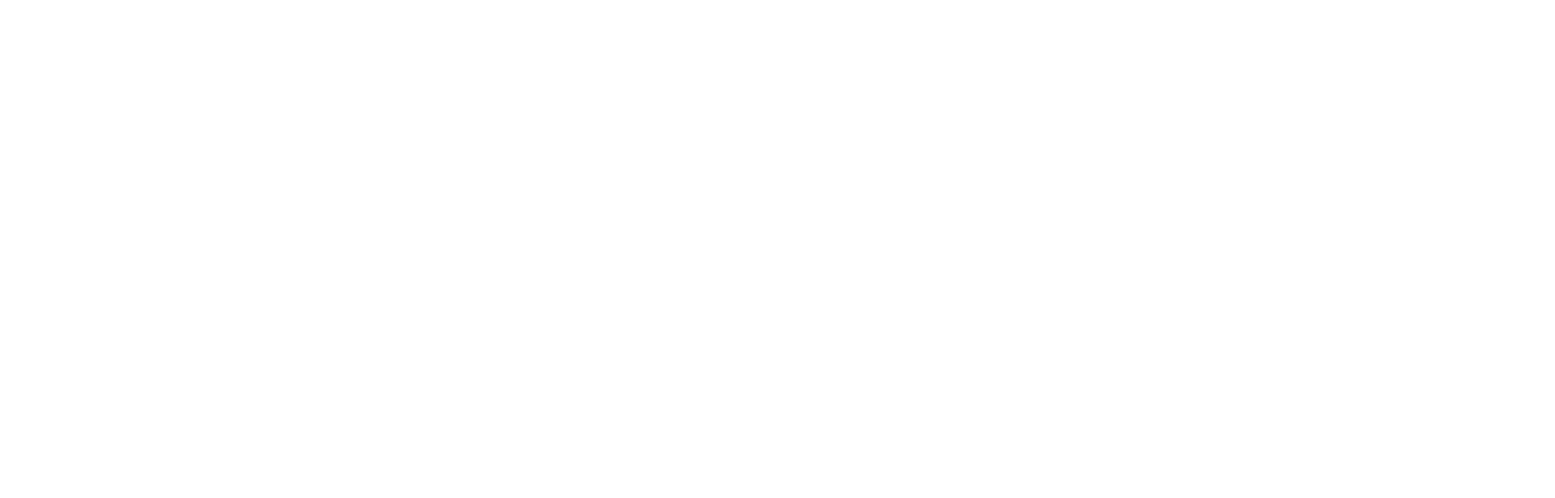
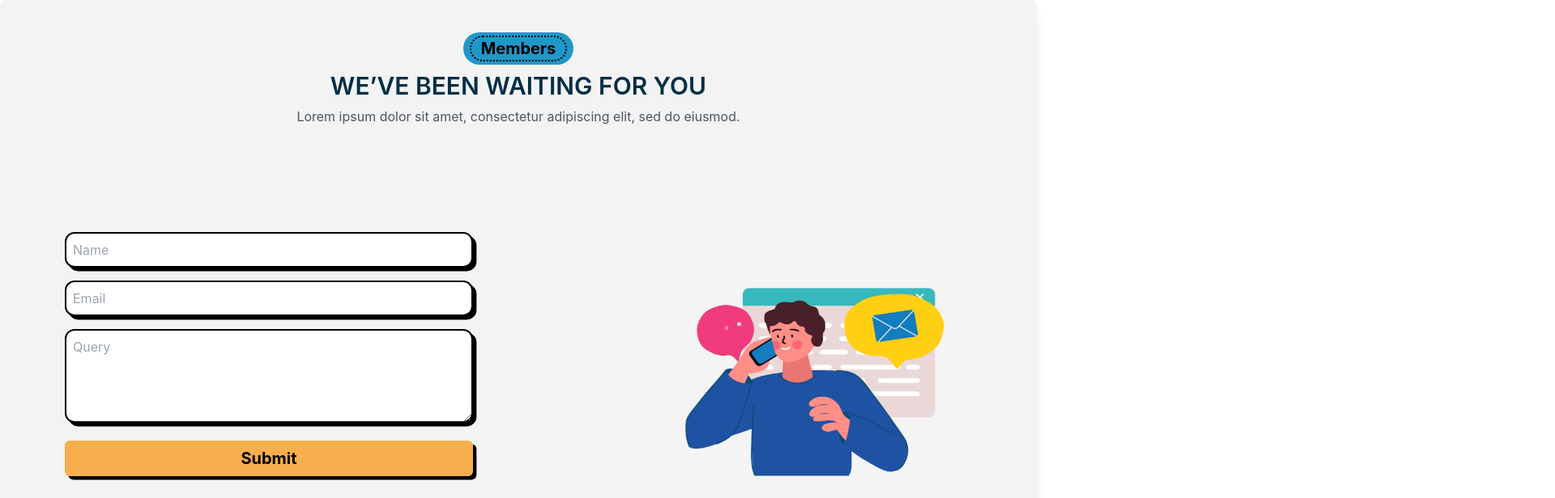
Before and after one commit to Harshsharmaa28/404-FOUND, a React (Create React App) app: page /contact in a window 1280 px wide. Before the commit this address had no page. Shown: the top 616 px of the page at 81% size, 1920 px wide, since content can reach past the window. Built offline with nearby package versions, Linux system fonts and the light colour scheme.

Commit message:
ContactUs Page Implemeted

```diff
--- a/src/App.js
+++ b/src/App.js
@@ -9,6 +9,7 @@
 import Signup1 from "./pages/Auth/Signup1";
 import Signup2 from "./pages/Auth/Signup2";
 import Faqs from "./pages/faqs/Faqs";
+import Contact from "./pages/ContactUs/Contact";
 
 function App() {
   const links = [
@@ -21,6 +22,11 @@
       path: "/footer",
       element: <Footer />,
       id: 2,
+    },
+    {
+      path: "/contact",
+      element: <Contact />,
+      id: 3,
     },
     {
       path: "scholarship",
--- /dev/null
+++ b/src/pages/ContactUs/Contact.jsx
@@ -0,0 +1,100 @@
+import React from "react";
+import { contactUsImage } from "../../utils/Constant";
+
+const Contact = () => {
+  return (
+    <div className="flex items-center  justify-center ">
+      <div className="flex flex-col justify-center items-center px-4 py-4 sm:px-10 sm:py-10 bg-[#F3F3F3] shadow-lg rounded-lg">
+        {/* Top three lines with text */}
+        <div className="mb-8 text-center">
+          <div className="rounded-3xl m-auto px-2 py-1 w-fit bg-[#2097C9] ">
+            <h1 className="text-center text-xl font-bold border-dotted border-black border-2 rounded-3xl  px-3">
+              Members
+            </h1>
+          </div>
+          <h1 className="text-2xl pt-2 sm:text-3xl uppercase text-[#002F46] font-semibold mb-2">
+            We’ve been waiting for you
+          </h1>
+          <p className="text-gray-600">
+            Lorem ipsum dolor sit amet, consectetur adipiscing elit, sed do
+            eiusmod.
+          </p>
+        </div>
+        {/* Main content grid */}
+        <div className="grid grid-cols-1 sm:grid-cols-2 gap-4 sm:gap-8 items-center w-full">
+          {/* Form section */}
+          <div>
+            <form className="space-y-4 px-5  md:px-10 w-full">
+              <div>
+                <input
+                  type="text"
+                  id="name"
+                  name="name"
+                  placeholder="Name"
+                  className="w-full border-2 rounded-xl border-black focus:outline-none focus:border-blue-500 p-2"
+                  style={{ boxShadow: "4.38px 4.38px 0px 0px #000000" }}
+                  required
+                />
+              </div>
+              <div>
+                <input
+                  type="email"
+                  id="email"
+                  placeholder="Email"
+                  name="email"
+                  className="w-full rounded-xl border-black border-2 focus:outline-none focus:border-blue-500 p-2"
+                  style={{ boxShadow: "4.38px 4.38px 0px 0px #000000" }}
+                  required
+                />
+              </div>
+              <div>
+                <textarea
+                  id="query"
+                  name="query"
+                  placeholder="Query"
+                  rows="4"
+                  className="w-full rounded-xl border-2 border-black  focus:outline-none focus:border-blue-500 p-2"
+                  style={{ boxShadow: "4.38px 4.38px 0px 0px #000000" }}
+                  required
+                ></textarea>
+              </div>
+              <div>
+                <button
+                  type="submit"
+                  className="bg-[#F7AF4D] w-full text-black font-bold text-xl py-2 px-4 rounded-md hover:bg-blue-600 transition duration-300"
+                  style={{ boxShadow: "4.38px 4.38px 0px 0px #000000" }}
+                >
+                  Submit
+                </button>
+              </div>
+            </form>
+          </div>
+
+          {/* Image section */}
+          <div className="w-screen mx-10 lg:mx-36 ">
+            <img
+              src={contactUsImage}
+              style={{ width: "400px", height: "500px" }}
+              alt="Contact Us"
+              className="rounded-lg"
+            />
+          </div>
+          {/* <div
+            className="w-screen mx-10 lg:mx-36
+           sm:mt-0"
+          >
+            <video
+              style={{ width: "400px", height: "500px" }}
+              src={contactUsVideo}
+              autoPlay
+              loop
+              muted
+            ></video>
+          </div> */}
+        </div>
+      </div>
+    </div>
+  );
+};
+
+export default Contact;
```
Also changed, not shown: public/assests/contactUs.png (added).
